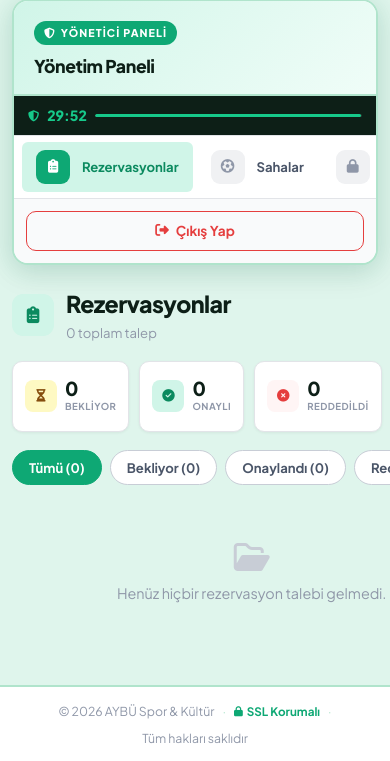
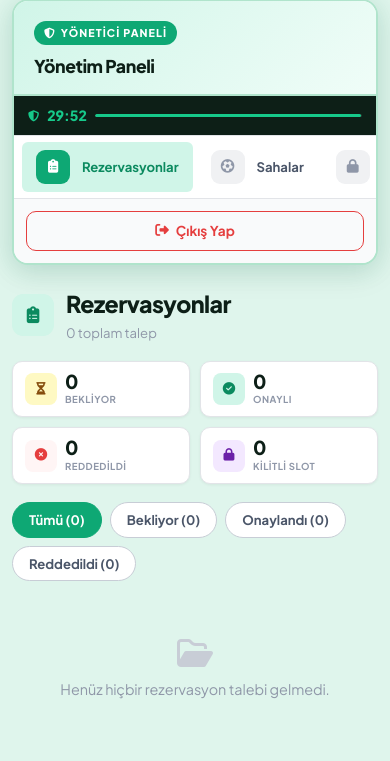
Before and after one commit to karadumanali/halisaha_rez, a Flask app: page /admin in a window 390 px wide; the page is wider, and only the part inside the window is pictured. Shown: the part 123-884 px from the top of that part. Run offline with Flask 3, Linux system fonts and the light colour scheme; a user stored in the database is signed in; some libraries are stand-ins or nearby versions.

Commit message:
admin panelinde biraz mobil uyumluluk problemi vardi, cozuldu

```diff
--- a/templates/admin.html
+++ b/templates/admin.html
@@ -89,6 +89,12 @@
     border-radius: var(--r-sm); padding: 10px 12px;
     display: flex; align-items: center; gap: 8px;
     box-shadow: var(--sh-xs);
+}
+.stat-cards-grid {
+    display: grid;
+    grid-template-columns: repeat(4, 1fr);
+    gap: 10px;
+    margin-bottom: 18px;
 }
 .stat-icon { width: 32px; height: 32px; border-radius: 8px; display: flex; align-items: center; justify-content: center; font-size: 0.78rem; flex-shrink: 0; }
 .stat-icon.pending  { background: #fef9c3; color: #854d0e; }
@@ -457,7 +463,7 @@
 }
 @media (max-width: 600px) {
     .res-card-body { grid-template-columns: repeat(2, 1fr); }
-    .sidebar-stats { grid-template-columns: repeat(4, 1fr); }
+    .stat-cards-grid { grid-template-columns: repeat(2, 1fr); } /* Mobilde 4 yerine 2 sütun olsun */
 }
 </style>
 
@@ -526,7 +532,7 @@
             </div>
 
             <!-- İstatistik çipleri — sadece bu panelde görünür -->
-            <div style="display:grid;grid-template-columns:repeat(4,1fr);gap:10px;margin-bottom:18px;">
+            <div class="stat-cards-grid">
                 <div class="stat-chip">
                     <div class="stat-icon pending"><i class="fas fa-hourglass-half"></i></div>
                     <div><div class="stat-num">{{ pending_count }}</div><div class="stat-lbl">Bekliyor</div></div>
```
